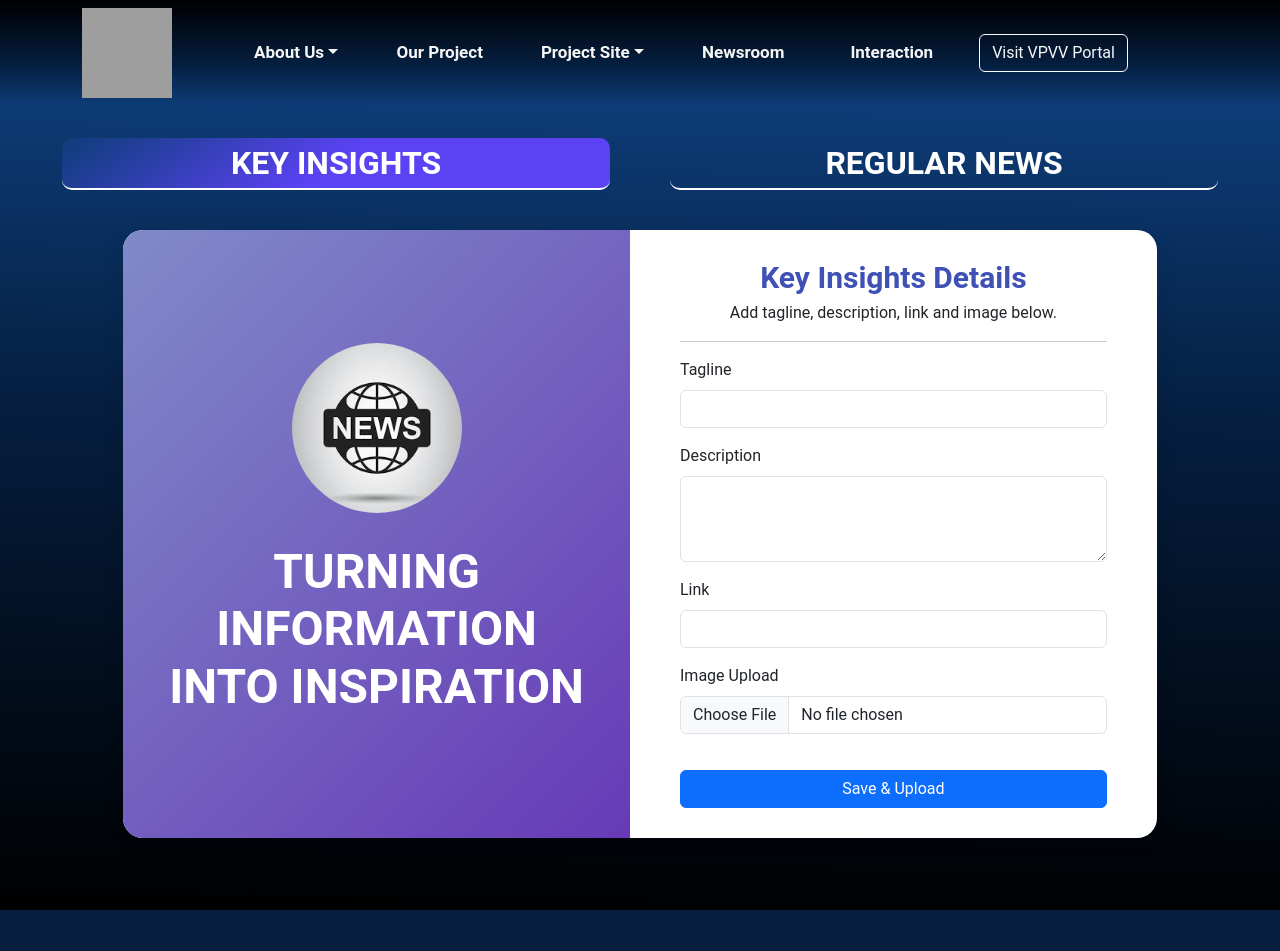
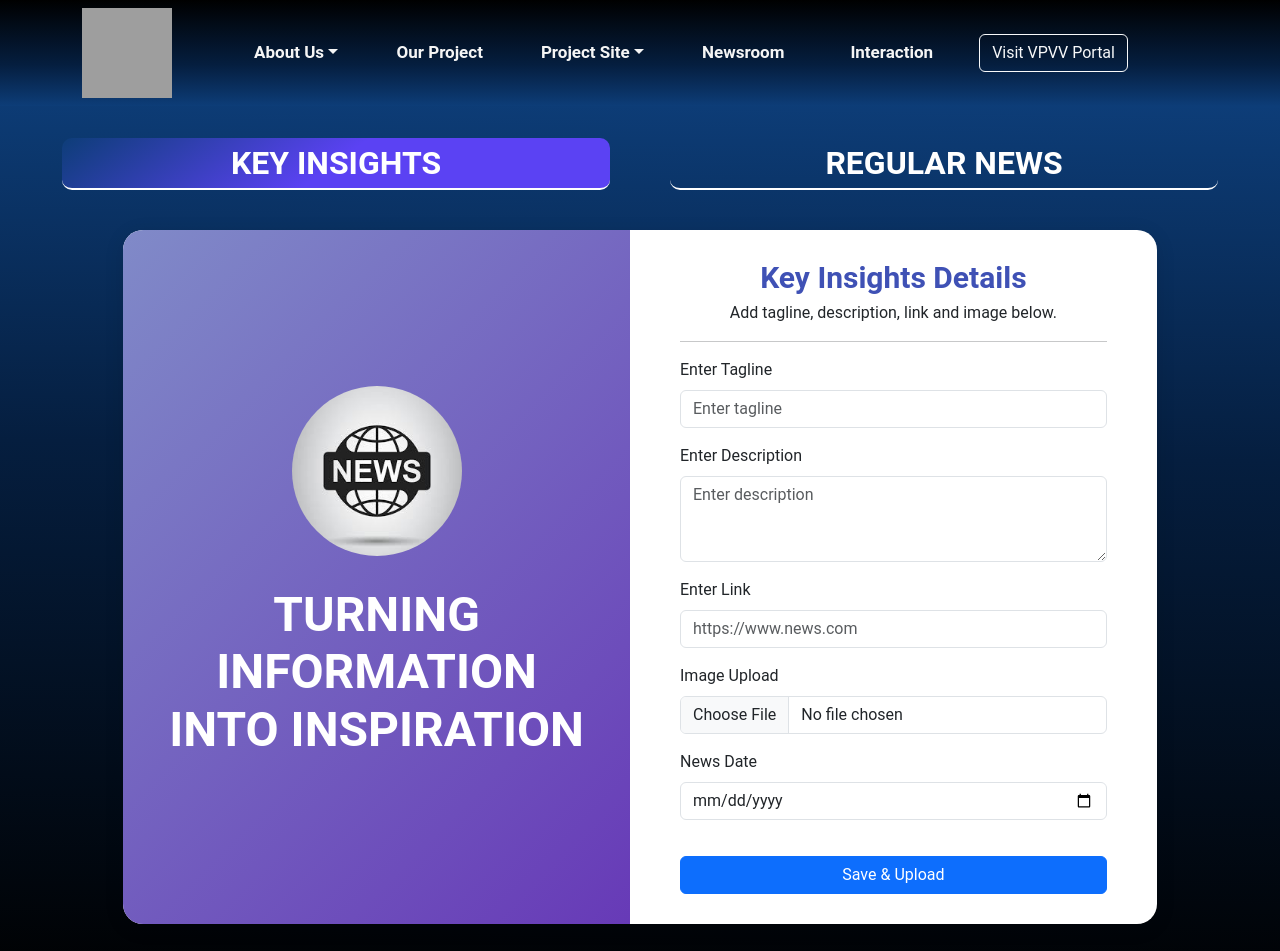
Before and after one commit to harshkumar2422/vpvvmainportal, a React (Create React App) app: page /upload-news in a window 1280 px wide. Shown: the top 951 px of the page. Built offline with nearby package versions, Linux system fonts and the light colour scheme; grey boxes are pictures that could not be loaded; a web font is replaced by a local one.

Commit message:
changes in the news room

```diff
--- a/src/Components/NewsRoom/NewsRoom.css
+++ b/src/Components/NewsRoom/NewsRoom.css
@@ -31,13 +31,15 @@
 /* Large News */
 .news-large {
   position: relative;
+  border-radius: 6px;
+  height: 550px;
   overflow: hidden;
-  border-radius: 6px;
 }
 
 .news-large img {
+  height: 100%;
   width: 100%;
-  height: 100%;
+  overflow: hidden;
   object-fit: cover;
   transition: transform 0.4s ease, filter 0.4s ease;
 }
@@ -202,6 +204,9 @@
   .news-small {
     grid-template-columns: 1fr;
   }
+  .news-large {
+    height: 350px;
+  }
 }
 
 /* Carousel Fade Animation */
--- a/src/Components/NewsUploadForm/NewsUploadForm.jsx
+++ b/src/Components/NewsUploadForm/NewsUploadForm.jsx
@@ -18,22 +18,32 @@ const NewsUploadForm = () => {
   const [descKey, setDescKey] = useState("");
   const [linkKey, setLinkKey] = useState("");
   const [fileKey, setFileKey] = useState(null);
+  const [newsDateKey, setnewsDateKey] = useState("");
 
   const [taglineReg, setTaglineReg] = useState("");
   const [descReg, setDescReg] = useState("");
   const [linkReg, setLinkReg] = useState("");
   const [fileReg, setFileReg] = useState(null);
+  const [newsDateReg, setnewsDateReg] = useState("");
 
   const [loading, setLoading] = useState(false);
 
   // ✅ Axios version of postNews
-  const postNews = async ({ headline, paragraph, link, file, type }) => {
+  const postNews = async ({
+    headline,
+    paragraph,
+    link,
+    file,
+    type,
+    newsDate,
+  }) => {
     const url = `${server}/createnews`;
     const data = new FormData();
     data.append("headline", headline);
     data.append("paragraph", paragraph);
     data.append("link", link);
     data.append("type", type);
+    data.append("newsDate", newsDate);
     if (file) data.append("file", file);
 
     const token = localStorage.getItem("token");
@@ -48,7 +58,7 @@ const NewsUploadForm = () => {
       });
 
       const json = res.data;
-      console.log("C",res);
+      console.log("C", res);
 
       if (res.status === 201 && json.success) {
         toast.success(json.messgae || `${type} News created Successfully`);
@@ -69,7 +79,7 @@ const NewsUploadForm = () => {
 
   const handleSubmitKey = async (e) => {
     e.preventDefault();
-    if (!taglineKey || !descKey || !linkKey) {
+    if (!taglineKey || !descKey || !linkKey || !newsDateKey) {
       alert("Please Enter All details");
       return;
     }
@@ -78,19 +88,21 @@ const NewsUploadForm = () => {
       paragraph: descKey,
       link: linkKey,
       file: fileKey,
+      newsDate: newsDateKey,
       type: "highlight",
     });
     setTaglineKey("");
     setDescKey("");
     setLinkKey("");
     setFileKey(null);
+    setnewsDateKey("");
     const input = document.getElementById("key-file-input");
     if (input) input.value = "";
   };
 
   const handleSubmitRegular = async (e) => {
     e.preventDefault();
-    if (!taglineReg || !descReg || !linkReg) {
+    if (!taglineReg || !descReg || !linkReg || !newsDateReg) {
       alert("Please Enter All details");
       return;
     }
@@ -99,12 +111,14 @@ const NewsUploadForm = () => {
       paragraph: descReg,
       link: linkReg,
       file: fileReg,
+      newsDate: newsDateReg,
       type: "regular",
     });
     setTaglineReg("");
     setDescReg("");
     setLinkReg("");
     setFileReg(null);
+    setnewsDateReg("");
     const input = document.getElementById("reg-file-input");
     if (input) input.value = "";
   };
@@ -153,32 +167,38 @@ const NewsUploadForm = () => {
               <Form onSubmit={handleSubmitKey}>
                 <Row className="mb-3">
                   <Form.Group as={Col}>
-                    <Form.Label>Tagline</Form.Label>
+                    <Form.Label>Enter Tagline</Form.Label>
                     <Form.Control
                       type="text"
                       value={taglineKey}
+                      placeholder="Enter tagline"
                       onChange={(e) => setTaglineKey(e.target.value)}
+                      required
                     />
                   </Form.Group>
                 </Row>
                 <Row className="mb-3">
                   <Form.Group as={Col}>
-                    <Form.Label>Description</Form.Label>
+                    <Form.Label>Enter Description</Form.Label>
                     <Form.Control
                       as="textarea"
                       rows={3}
+                      placeholder="Enter description"
                       value={descKey}
                       onChange={(e) => setDescKey(e.target.value)}
+                      required
                     />
                   </Form.Group>
                 </Row>
                 <Row className="mb-3">
                   <Form.Group as={Col}>
-                    <Form.Label>Link</Form.Label>
+                    <Form.Label>Enter Link</Form.Label>
                     <Form.Control
                       type="text"
+                      placeholder="https://www.news.com"
                       value={linkKey}
                       onChange={(e) => setLinkKey(e.target.value)}
+                      required
                     />
                   </Form.Group>
                 </Row>
@@ -189,6 +209,18 @@ const NewsUploadForm = () => {
                       id="key-file-input"
                       type="file"
                       onChange={(e) => setFileKey(e.target.files[0])}
+                      required
+                    />
+                  </Form.Group>
+                </Row>
+                <Row className="mb-3">
+                  <Form.Group as={Col}>
+                    <Form.Label>News Date</Form.Label>
+                    <Form.Control
+                      type="date"
+                      value={newsDateKey}
+                      onChange={(e) => setnewsDateKey(e.target.value)}
+                      required
                     />
                   </Form.Group>
                 </Row>
@@ -220,32 +252,38 @@ const NewsUploadForm = () => {
               <Form onSubmit={handleSubmitRegular}>
                 <Row className="mb-3">
                   <Form.Group as={Col}>
-                    <Form.Label>Tagline</Form.Label>
+                    <Form.Label>Enter Tagline</Form.Label>
                     <Form.Control
                       type="text"
+                      placeholder="Enter tagline"
                       value={taglineReg}
                       onChange={(e) => setTaglineReg(e.target.value)}
+                      required
                     />
                   </Form.Group>
                 </Row>
                 <Row className="mb-3">
                   <Form.Group as={Col}>
-                    <Form.Label>Description</Form.Label>
+                    <Form.Label>Enter Description</Form.Label>
                     <Form.Control
                       as="textarea"
+                      placeholder="Enter description"
                       rows={3}
                       value={descReg}
                       onChange={(e) => setDescReg(e.target.value)}
+                      required
                     />
                   </Form.Group>
                 </Row>
                 <Row className="mb-3">
                   <Form.Group as={Col}>
-                    <Form.Label>Link</Form.Label>
+                    <Form.Label>Enter Link</Form.Label>
                     <Form.Control
+                      placeholder="https://www.news.com"
                       type="text"
                       value={linkReg}
                       onChange={(e) => setLinkReg(e.target.value)}
+                      required
                     />
                   </Form.Group>
                 </Row>
@@ -256,6 +294,18 @@ const NewsUploadForm = () => {
                       id="reg-file-input"
                       type="file"
                       onChange={(e) => setFileReg(e.target.files[0])}
+                      required
+                    />
+                  </Form.Group>
+                </Row>
+                <Row className="mb-3">
+                  <Form.Group as={Col}>
+                    <Form.Label>News Date</Form.Label>
+                    <Form.Control
+                      type="date"
+                      value={newsDateReg}
+                      onChange={(e) => setnewsDateReg(e.target.value)}
+                      required
                     />
                   </Form.Group>
                 </Row>
```
